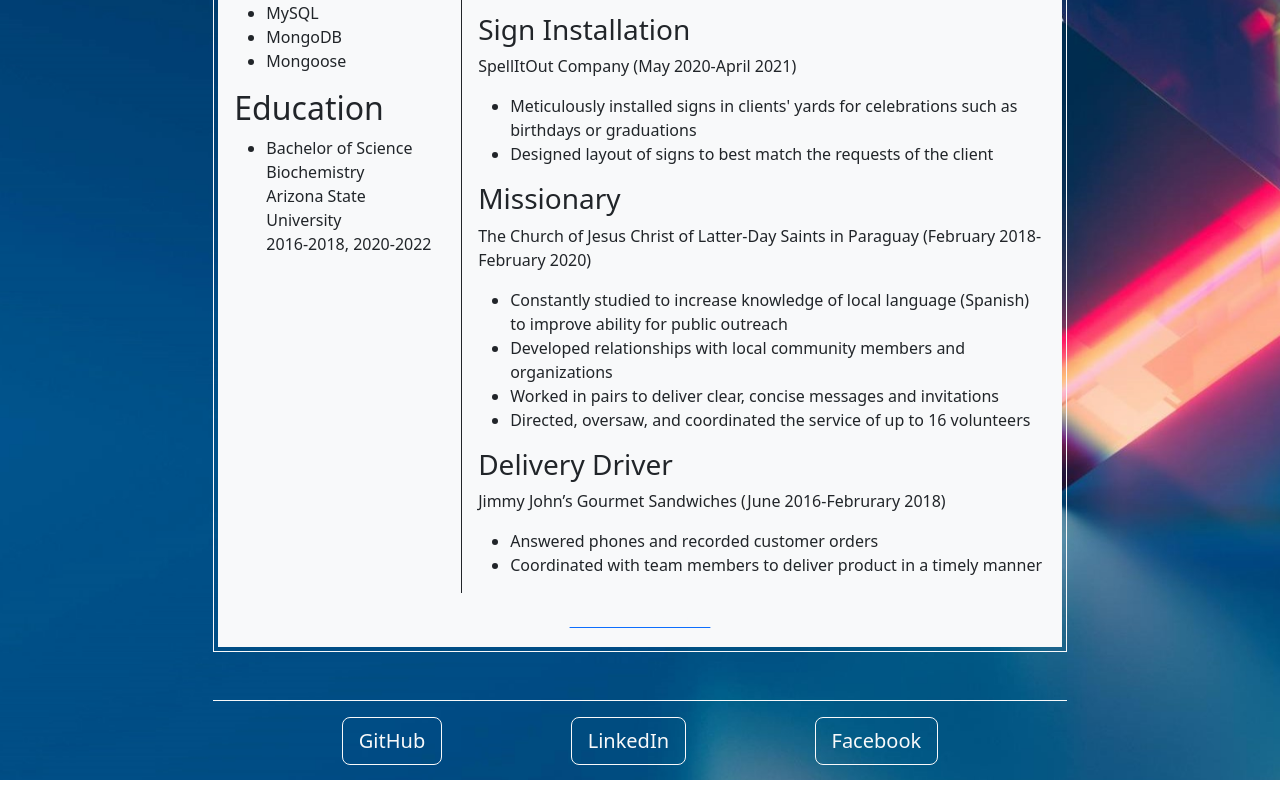
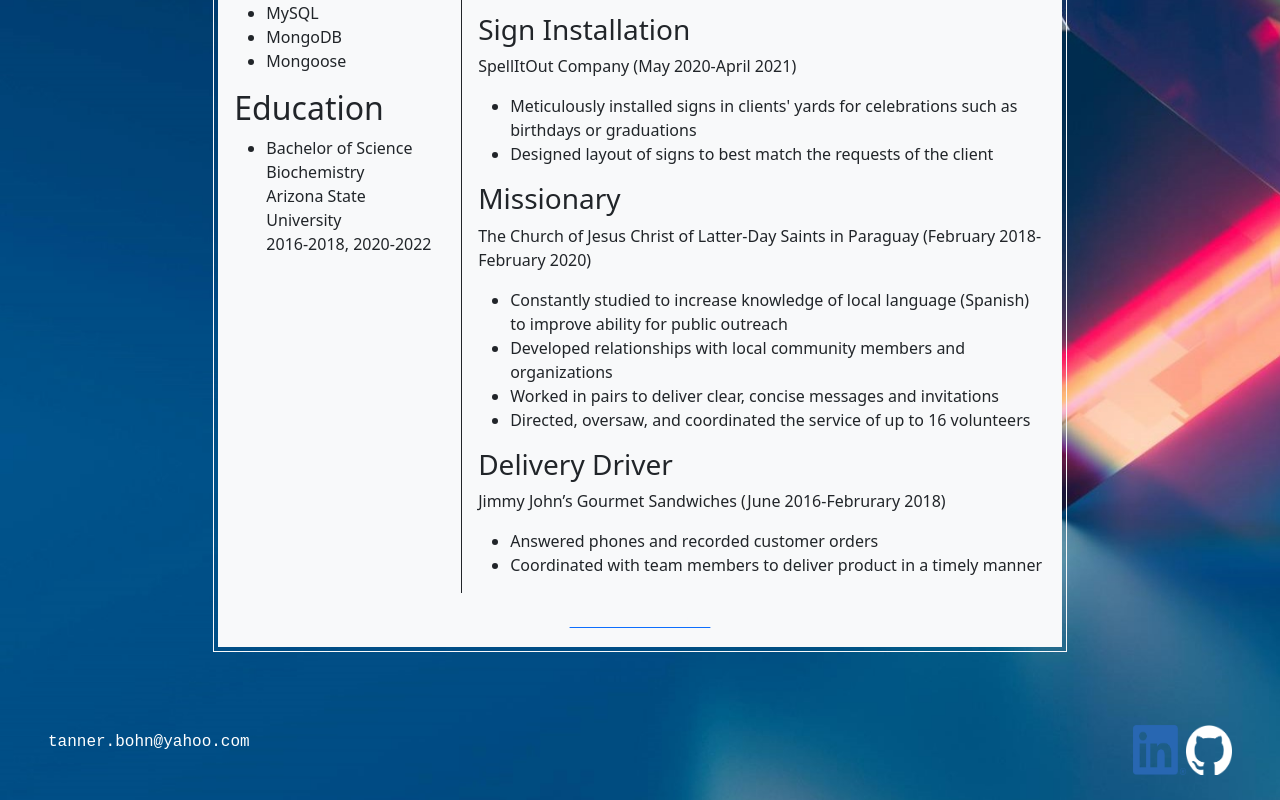
Before and after one commit to tbohn2/my_portfolio, a React (Vite) app: page /my_portfolio/resume in a window 1280 px wide. Shown: the part 574-1374 px from the top of the page. Built offline with nearby package versions, Linux system fonts and the light colour scheme; a web font is replaced by a local one.

Commit message:
Added Linked-In and GitHub logos to footer

```diff
--- a/src/components/footer.jsx
+++ b/src/components/footer.jsx
@@ -1,21 +1,22 @@
 import React from "react";
 import '../styles/footer.css'
+import gitLogo from '../assets/github-logo.png'
+import liLogo from '../assets/LI-logo.png'
 
-// Returns footer including buttons with links to GitHub, LinkedIn, and Facebook
+// Returns footer including buttons with as to GitHub, aedIn, and Facebook
 function Footer() {
     return (
-        <div className="footerBox border-top border-light col-8 d-flex justify-content-evenly align-items-center">
-            <a href="https://github.com/tbohn2" type='button' className="btn btn-lg footerBtn btn-outline-light text-light ">
-                GitHub
-            </a>
-            <a href="https://www.linkedin.com/in/tanner-bohn-084060285" type='button' className="btn btn-lg footerBtn btn-outline-light text-light ">
-                LinkedIn
-            </a>
-            <a href="https://www.facebook.com/tanner.bohn.92" type='button' className="btn btn-lg footerBtn btn-outline-light text-light ">
-                Facebook
-            </a>
-
-        </div>
+        <footer className="roboto col-12 px-5 d-flex justify-content-between align-items-center">
+            <p>tanner.bohn@yahoo.com</p>
+            <div className="d-flex justify-content-between col-1">
+                <a href="https://www.aedin.com/in/tanner-bohn-084060285" type='button' className="">
+                    <img src={liLogo} alt="aed-in Logo" />
+                </a>
+                <a href="https://github.com/tbohn2" type='button' className="">
+                    <img src={gitLogo} alt="aed-in Logo" />
+                </a>
+            </div>
+        </footer>
 
     )
 }
--- a/src/styles/footer.css
+++ b/src/styles/footer.css
@@ -1,8 +1,21 @@
-.footerBox {
-    height: 10vh;
+footer {
+    height: 100px;
 }
 
-.footerBtn {
-    border-color: aliceblue;
-    font-size: 150%;
+footer p {
+    color: white;
 }
+
+footer a {
+    height: 50px;
+    transition: all 0.35s;
+}
+
+footer a:hover {
+    opacity: 0.35;
+}
+
+footer a img {
+    height: 100%;
+    width: 100%;
+}
```
Also changed, not shown: src/assets/LI-logo.png (added), src/assets/github-logo.png (added).
